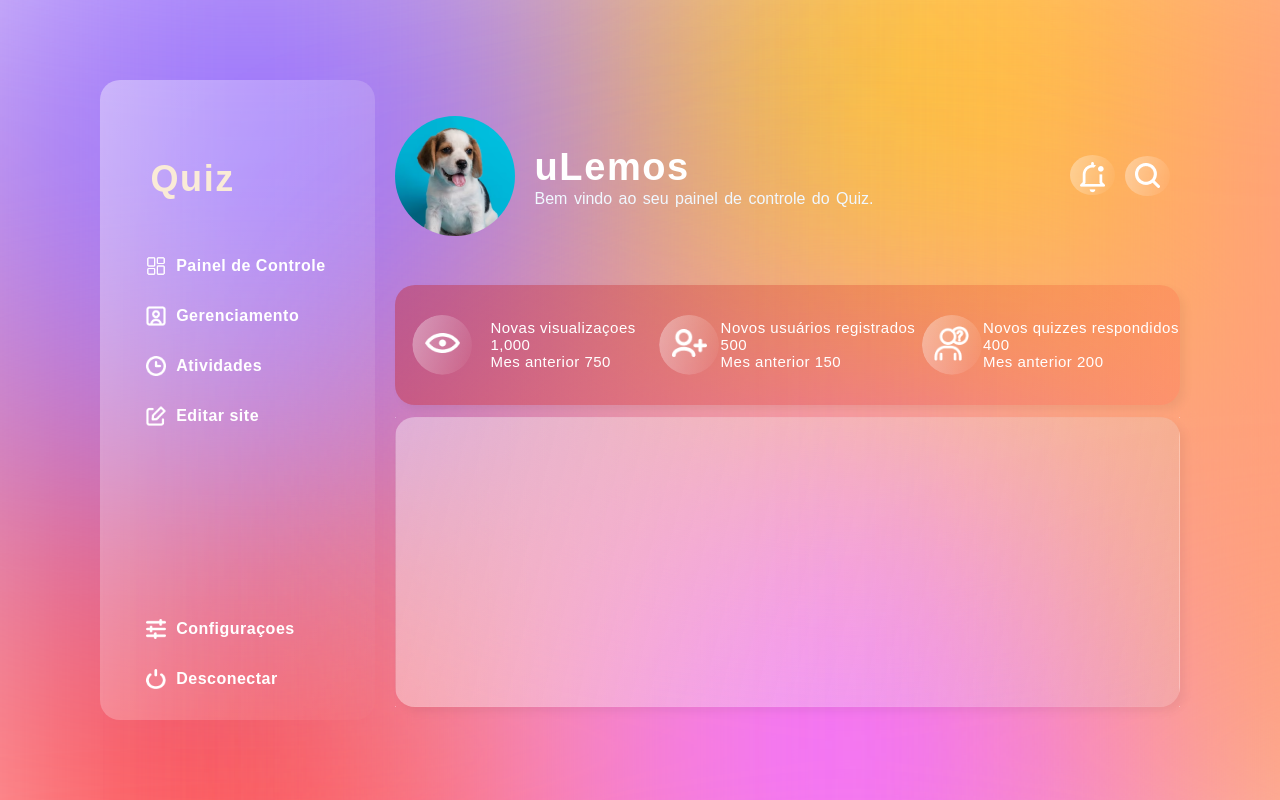
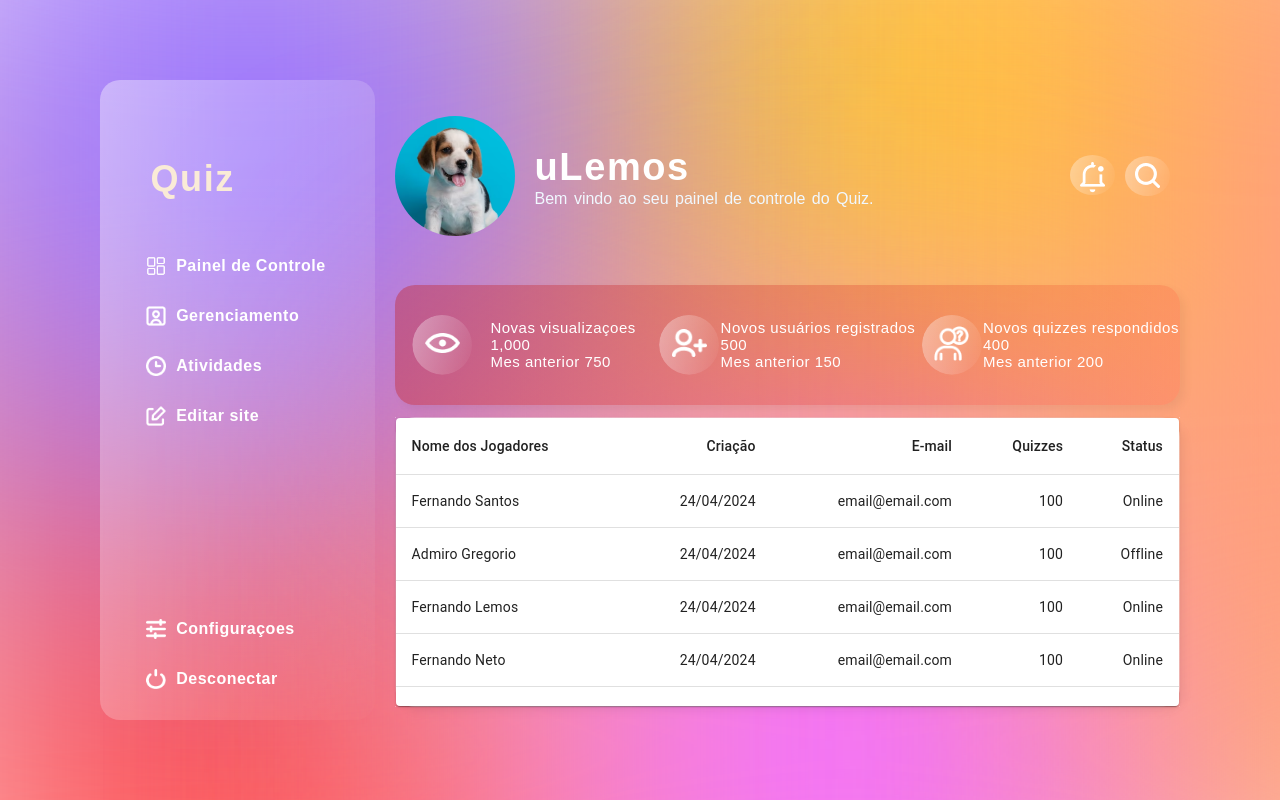
Before and after one commit to uLemos/Quiz_Devision, a React (Vite) app: page /admin in a window 1280 px wide. Shown: the top 800 px of the page. Built offline with nearby package versions, Linux system fonts and the light colour scheme.

Commit message:
:memo: Table Completed

```diff
--- a/src/components/admin/admin.jsx
+++ b/src/components/admin/admin.jsx
@@ -13,8 +13,7 @@ import Lupa from '../../img/lupa.png';
 import View from '../../img/view.png';
 import Users from '../../img/users.png';
 import Quizzes from '../../img/quizzes.png';
-
-
+import TableUsers from "../table/tableUsers";
 import { Link } from 'react-router-dom';
 
 const Admin = () => {
@@ -107,7 +106,7 @@ const Admin = () => {
                         </div>
                     </div>
                     <div className="table-container">
-
+                        <TableUsers />
                     </div>
                 </div>
             </div>
--- a/src/components/table/tableUsers.jsx
+++ b/src/components/table/tableUsers.jsx
@@ -14,17 +14,17 @@ const TableUsers = () => {
   }
 
   const rows = [
-    createData('Fernando Santos', Date.now.toString, 'email@email.com', 100, 'Online'),
-    createData('Admiro Gregorio', Date.now.toString, 'email@email.com', 100, 'Offline'),
-    createData('Fernando Lemos', Date.now.toString, 'email@email.com', 100, 'Online'),
-    createData('Fernando Neto', Date.now.toString, 'email@email.com', 100, 'Online'),
-    createData('Lucas Sergio', Date.now.toString, 'email@email.com', 100, 'Offline'),
-    createData('Batman O Morcego', Date.now.toString, 'email@email.com', 100, 'Online'),
-    createData('Robin Hood', Date.now.toString, 'email@email.com', 100, 'Offline'),
-    createData('Calabreso Samsumgo', Date.now.toString, 'email@email.com', 100, 'Offline'),
-    createData('Cnpjoto', Date.now.toString, 'email@email.com', 100, 'Online'),
-    createData('Linguição', Date.now.toString, 'email@email.com', 100, 'Offline'),
-    createData('Fernando Trevisano', Date.now.toString, 'email@email.com', 100, 'Online'),
+    createData('Fernando Santos', '24/04/2024', 'email@email.com', 100, 'Online'),
+    createData('Admiro Gregorio', '24/04/2024', 'email@email.com', 100, 'Offline'),
+    createData('Fernando Lemos', '24/04/2024', 'email@email.com', 100, 'Online'),
+    createData('Fernando Neto', '24/04/2024', 'email@email.com', 100, 'Online'),
+    createData('Lucas Sergio', '24/04/2024', 'email@email.com', 100, 'Offline'),
+    createData('Batman O Morcego', '24/04/2024', 'email@email.com', 100, 'Online'),
+    createData('Robin Hood', '24/04/2024', 'email@email.com', 100, 'Offline'),
+    createData('Calabreso Samsumgo', '24/04/2024', 'email@email.com', 100, 'Offline'),
+    createData('Cnpjoto', '24/04/2024', 'email@email.com', 100, 'Online'),
+    createData('Linguição', '24/04/2024', 'email@email.com', 100, 'Offline'),
+    createData('Fernando Trevisano', '24/04/2024', 'email@email.com', 100, 'Online'),
     createData('Fernando Gonçalves', Date.now.toString, 'email@email.com', 100, 'Online'),
     createData('Lucas Riello', Date.now.toString, 'email@email.com', 100, 'Online')
   ];
--- a/src/css/admin/admin.css
+++ b/src/css/admin/admin.css
@@ -215,3 +215,8 @@
   margin: 0 auto;
   font-size: 15px;
 }
+
+.table-container{
+  height: 45%;
+  display: flex;
+}
```
